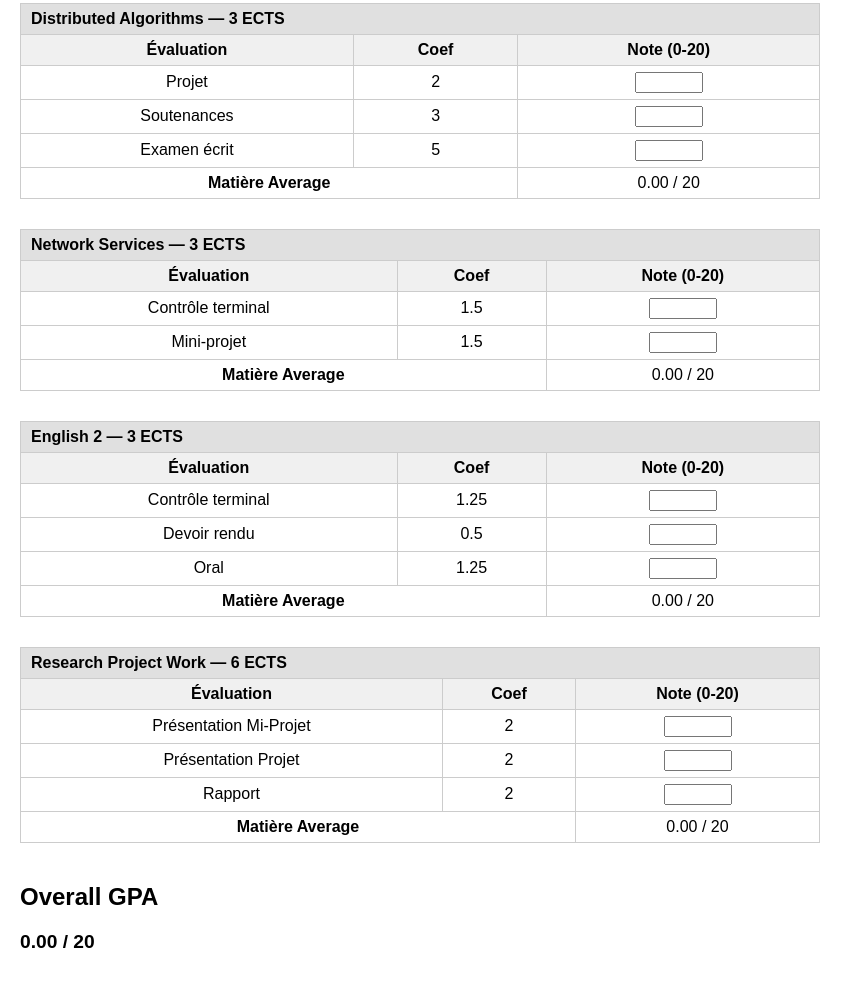
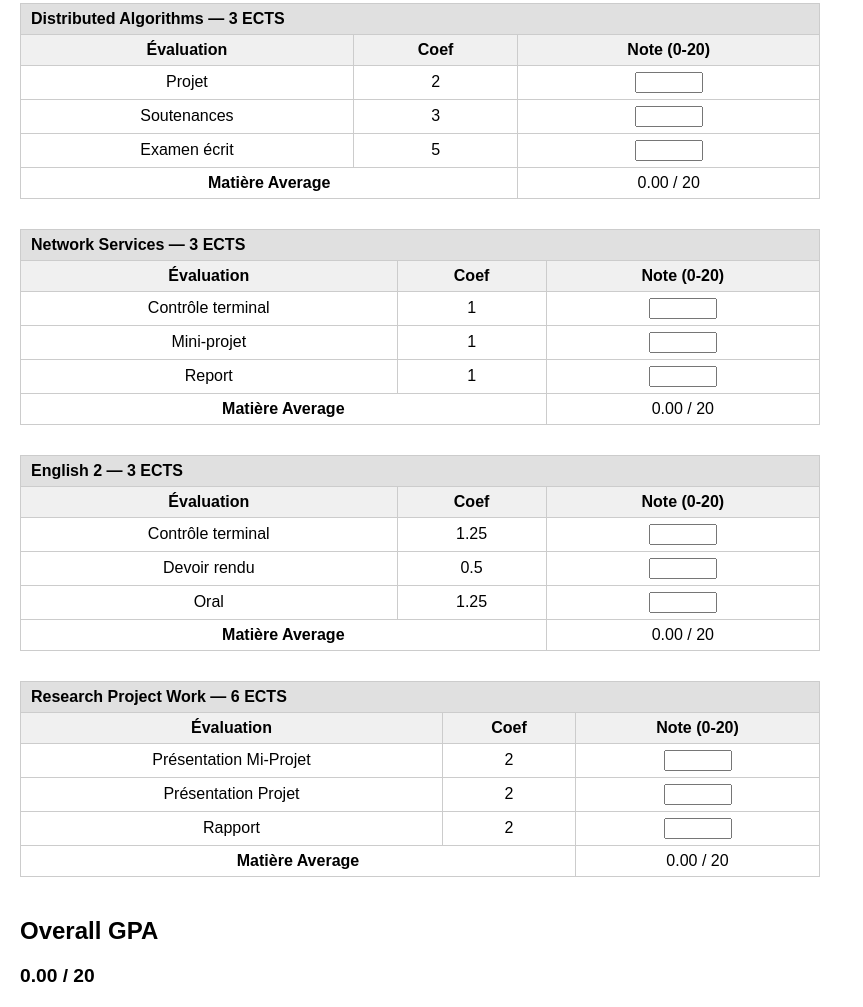
Before and after one commit to nurlan-abdullazada/GPA-last, a plain HTML site: page index.html in a window 1280 px wide. Shown: the part 1241-2248 px from the top of the page, without its empty margins (0-863 px from the left). Before the commit the page ends 2214 px from the top, so only its background shows below. Drawn offline with Linux system fonts and the light colour scheme.

Commit message:
Update index.html

```diff
--- a/index.html
+++ b/index.html
@@ -102,8 +102,9 @@
         name: "Network Services",
         ECTS: 3,
         partials: [
-          { name: "Contrôle terminal", coef: 1.5 },
-          { name: "Mini-projet", coef: 1.5 }
+          { name: "Contrôle terminal", coef: 1 },
+          { name: "Mini-projet", coef: 1 },
+          { name: "Report", coef: 1 }
         ]
       },
       {
```
